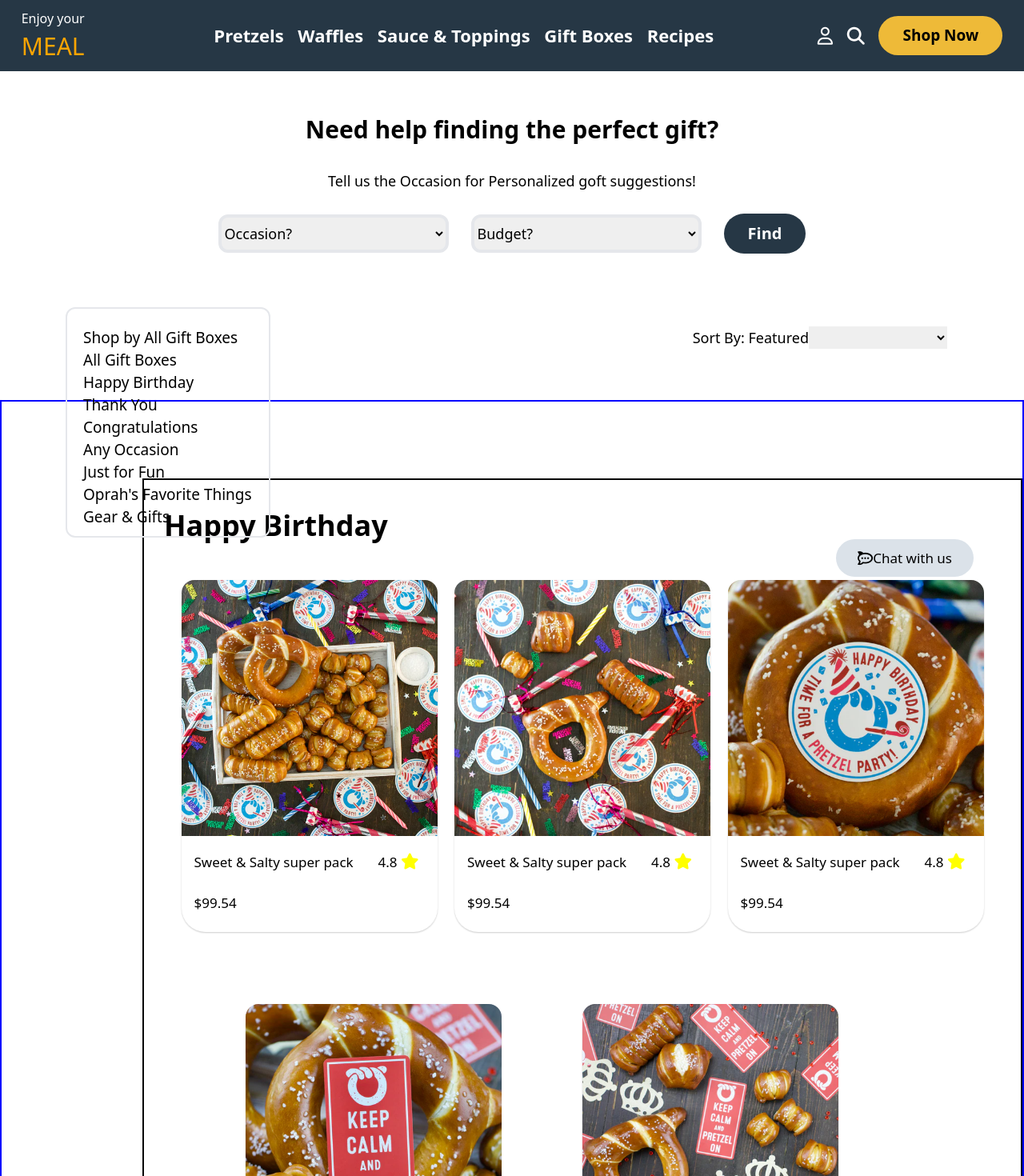
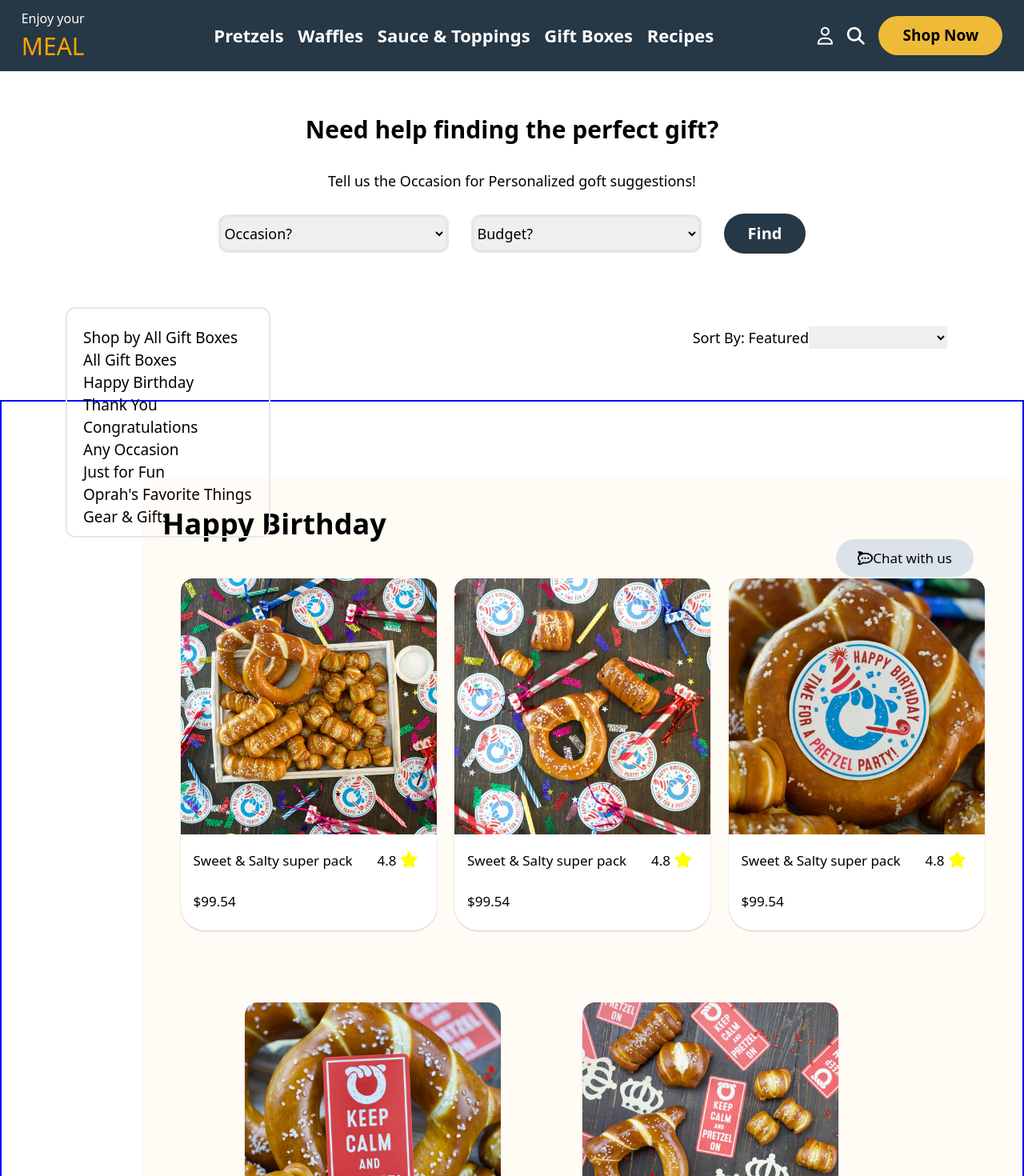
Before and after one commit to sakshixjain/ecommerce-website--frontend-project, a React (Vite) app: page /Shop in a window 1280 px wide. Shown: the top 1470 px of the page at 80% size. Built offline with nearby package versions, Linux system fonts and the light colour scheme.

Commit message:
Update index.css

```diff
--- a/src/index.css
+++ b/src/index.css
@@ -427,8 +427,8 @@
         margin-left: auto;
         height: 100%;
         width: 1100px;
-        border: 2px solid black;
-
+             border-radius: 20px;
+        background-color: rgb(255, 251, 245);
     }
 
 
```
